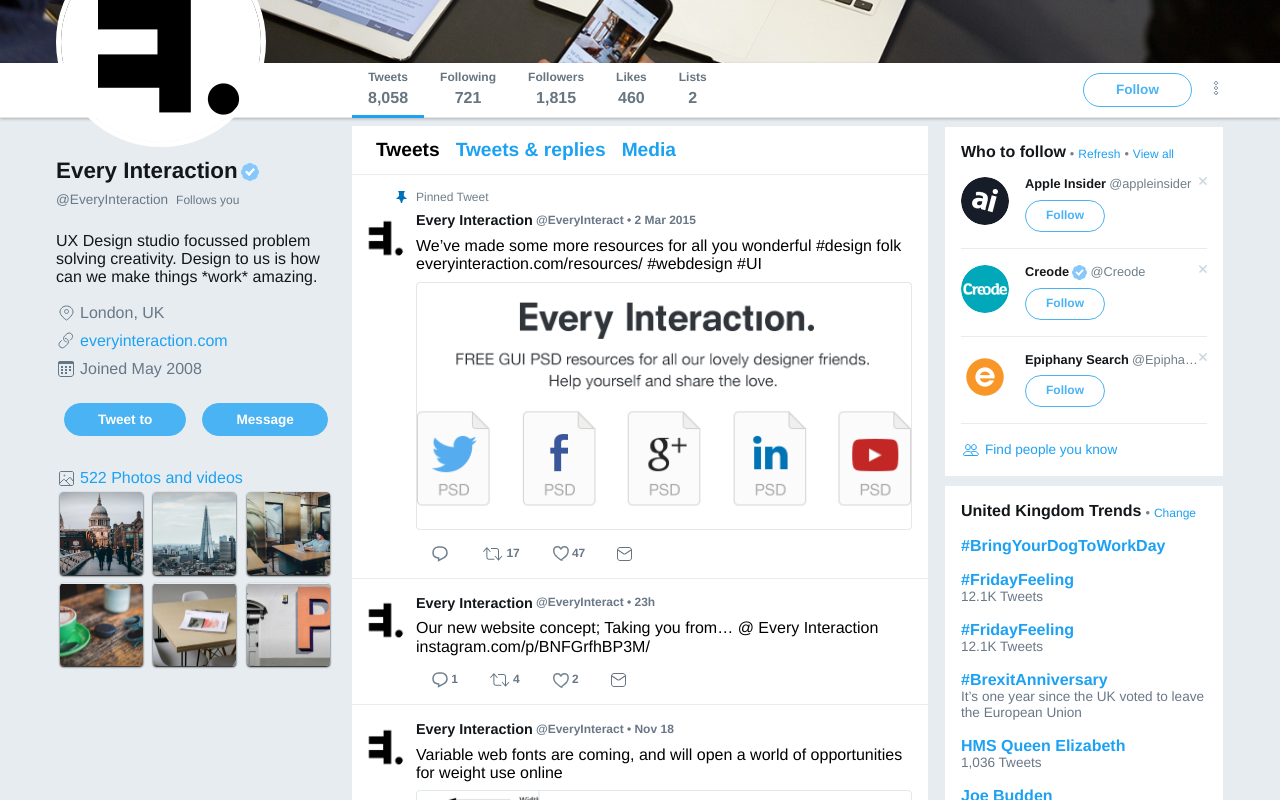
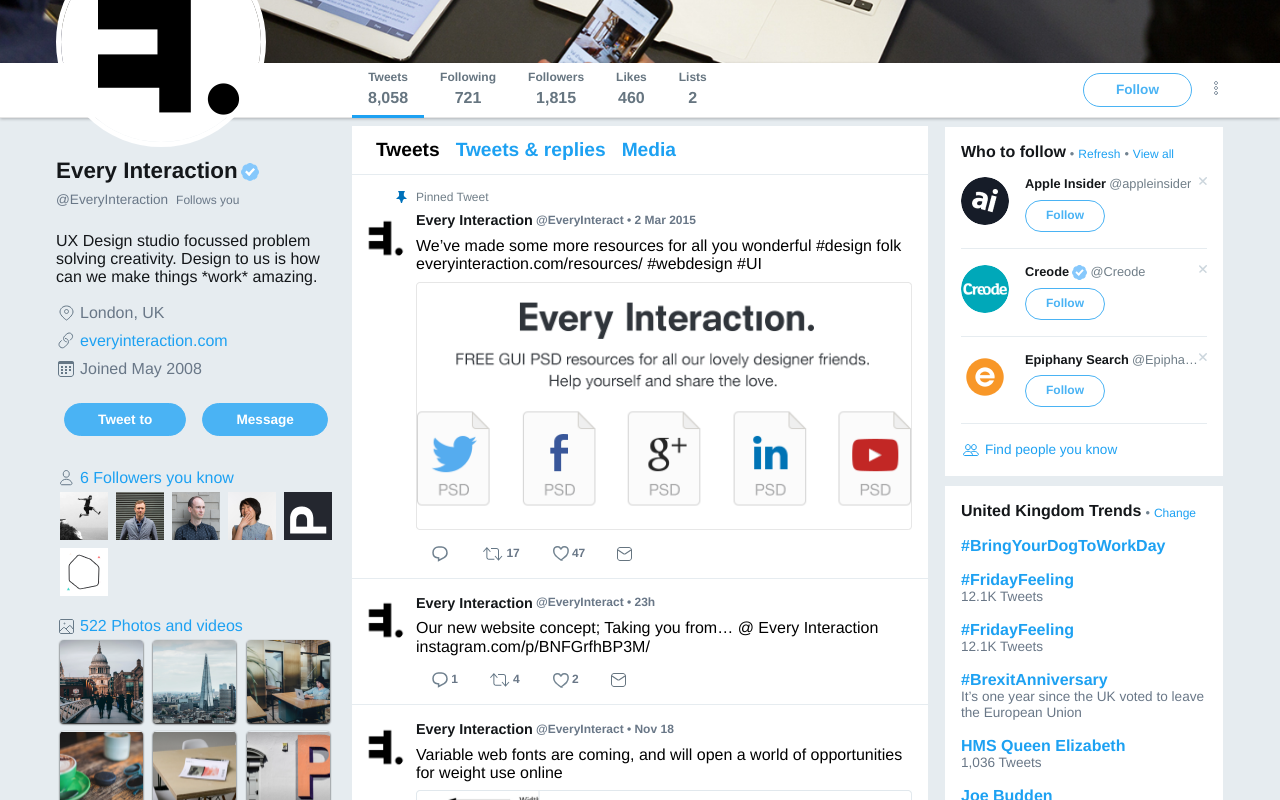
Before and after one commit to scrat98/twitter-demo-frontend, a React (Create React App) app: page /EveryInteract in a window 1280 px wide. Shown: the part 370-1170 px from the top of the page. Built offline with nearby package versions, Linux system fonts and the light colour scheme.

Commit message:
feat: add common followers module

```diff
--- a/src/Profile/CommonFollowers.jsx
+++ b/src/Profile/CommonFollowers.jsx
@@ -1,5 +1,87 @@
 import React from 'react';
-import { Grid, Row, Col } from 'react-flexbox-grid';
 import styled from 'styled-components';
+import { Link } from 'react-router-dom';
 
-export default () => <div />;
+import followersIcon from './icons/followers.svg';
+import avatar4 from './tmpImg/avatar4.png';
+import avatar5 from './tmpImg/avatar5.png';
+import avatar6 from './tmpImg/avatar6.png';
+import avatar7 from './tmpImg/avatar7.png';
+import avatar8 from './tmpImg/avatar8.png';
+import avatar9 from './tmpImg/avatar9.png';
+
+const Wrapper = styled.div`
+  display: flex;
+  flex-direction: column;
+  margin-bottom: 1rem;
+`;
+
+const AllFollowersLink = styled(Link)`
+  cursor: pointer;
+  display: flex;
+  align-items: center;
+  color: #1da1f2;
+  text-decoration: none;
+
+  &:hover {
+    text-decoration: underline;
+  }
+
+  &:before {
+    background: url(${followersIcon}) no-repeat center center;
+    content: '';
+    width: 20px;
+    height: 20px;
+    margin-right: 0.25rem;
+  }
+`;
+
+const List = styled.ul`
+  display: flex;
+  flex: 1;
+  align-items: center;
+  padding: 0;
+  margin: 0;
+  list-style: none;
+  flex-wrap: wrap;
+`;
+
+const FollowerWrapper = styled.li`
+  display: flex;
+  flex-basis: 20%;
+  max-width: 20%;
+  padding: 0.25rem;
+`;
+
+const Follower = styled.img`
+  width: 48px;
+  height: 48px;
+`;
+
+export default () => (
+  <Wrapper>
+    <AllFollowersLink to="/EveryInteract/followers">
+      6 Followers you know
+    </AllFollowersLink>
+    <List>
+      <FollowerWrapper>
+        <Follower src={avatar4} />
+      </FollowerWrapper>
+      <FollowerWrapper>
+        <Follower src={avatar5} />
+      </FollowerWrapper>
+      <FollowerWrapper>
+        <Follower src={avatar6} />
+      </FollowerWrapper>
+      <FollowerWrapper>
+        <Follower src={avatar7} />
+      </FollowerWrapper>
+      <FollowerWrapper>
+        <Follower src={avatar8} />
+      </FollowerWrapper>
+      <FollowerWrapper>
+        <Follower src={avatar9} />
+      </FollowerWrapper>
+    </List>
+  </Wrapper>
+);
```
